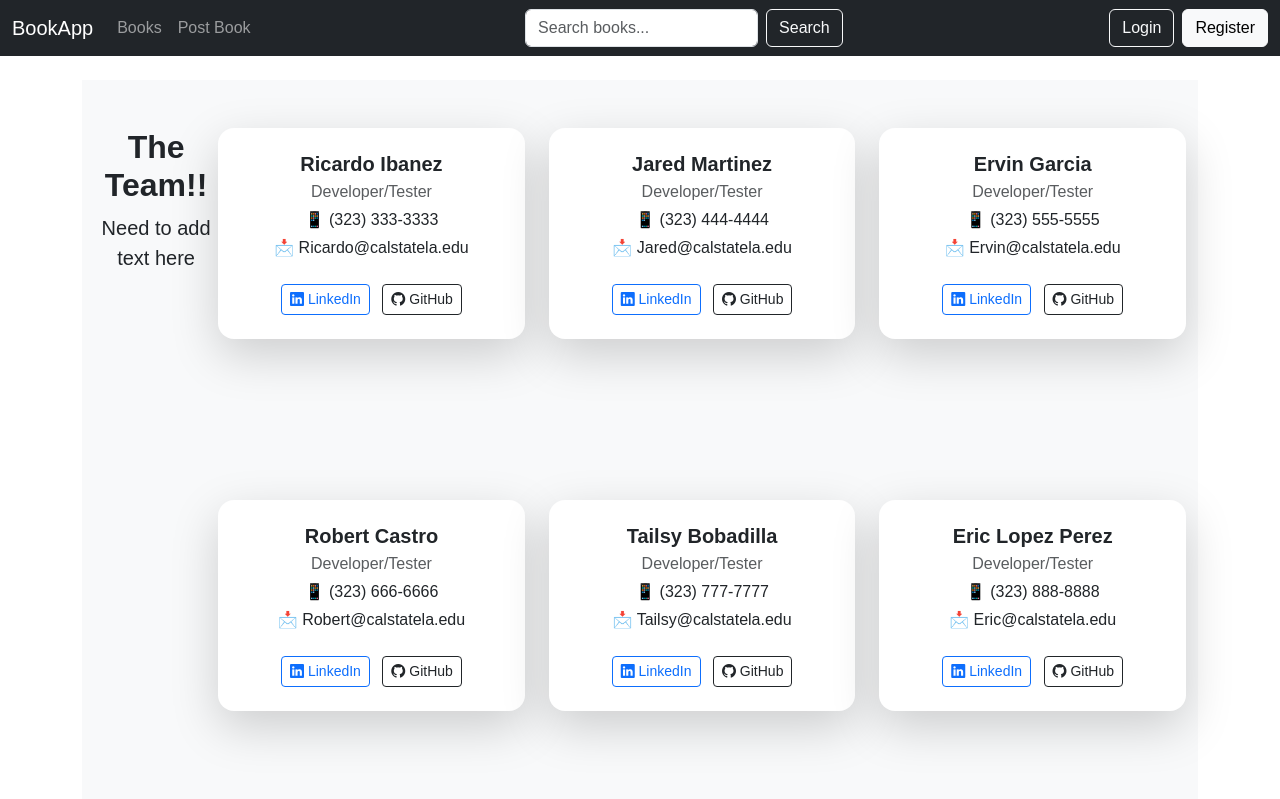
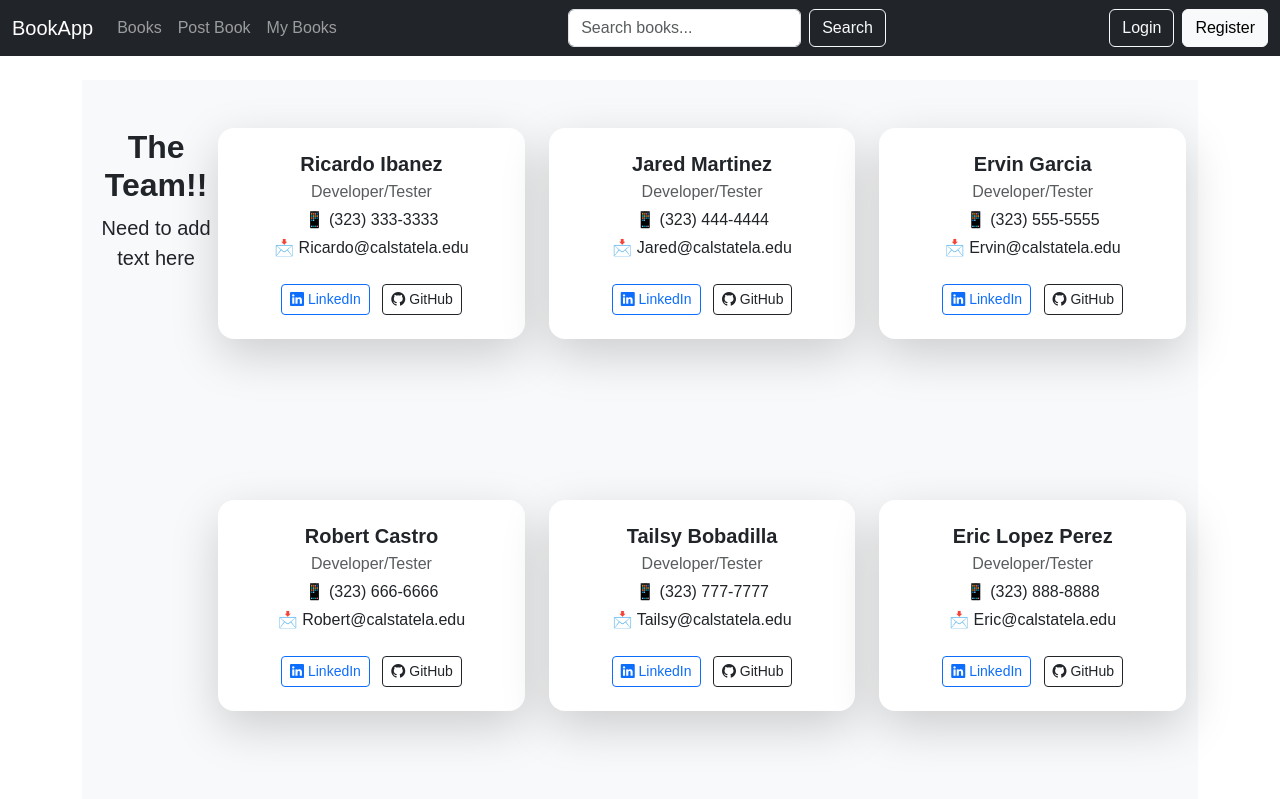
Before and after one commit to jjaredm/Book-Management, a Django app: template bookEx/templates/bookMng/about.html in a window 1280 px wide. Shown: the top 799 px of the page. Run offline with Django 3.2, Linux system fonts and the light colour scheme; the template is opened without the code that fills it, so the values that code supplies are empty.

Commit message:
Brought back My Books to Home Page

```diff
--- a/bookEx/templates/base.html
+++ b/bookEx/templates/base.html
@@ -24,6 +24,7 @@
       <ul class="navbar-nav">
         <li class="nav-item"><a class="nav-link" href="{% url 'displaybooks' %}">Books</a></li>
         <li class="nav-item"><a class="nav-link" href="{% url 'postbook' %}">Post Book</a></li>
+        <li class="nav-item"><a class="nav-link" href="{% url 'mybooks' %}">My Books</a></li>
       </ul>
 
       <form class="d-flex mx-auto" role="search" method="GET" action="{% url 'search_results' %}">
```
